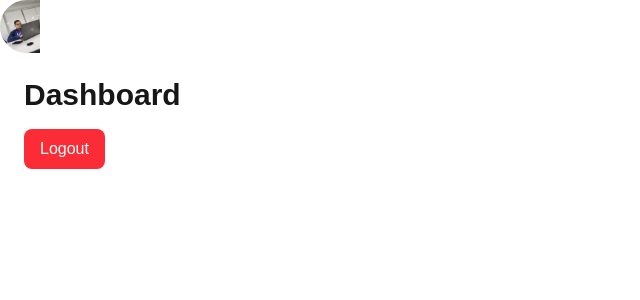
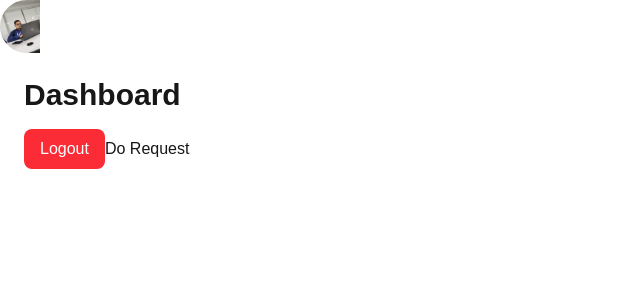
Before and after one commit to vedamanikanta2023/repair-frontend, a Next.js app: page /dashboard in a window 1280 px wide. Shown: the top 300 px of the page, without its empty margins (0-640 px from the left). Built offline with nearby package versions, Linux system fonts and the light colour scheme; no server answers; sample sign-in values are in the browser's storage.

Commit message:
Added context to the application

```diff
--- a/src/app/(protected)/dashboard/page.tsx
+++ b/src/app/(protected)/dashboard/page.tsx
@@ -1,8 +1,11 @@
 "use client";
 
+import { Test } from "@/app/components/test";
 import { useSession, signOut } from "next-auth/react";
 import { useRouter } from "next/navigation";
-import { useEffect } from "react";
+import { createContext, useEffect } from "react";
+
+export const UserContext: any = createContext(null);
 
 export default function Dashboard() {
   const { data: session, status } = useSession();
@@ -17,6 +20,7 @@ export default function Dashboard() {
   if (status === "loading") return <p>Loading...</p>;
 
   return (
+    <UserContext.Provider value={session}>
       <div className="p-6">
         <h1 className="text-3xl font-bold">Dashboard</h1>
         {/* <p className="mt-2">Welcome, {session?.user?.username} 🎉</p> */}
@@ -26,6 +30,8 @@ export default function Dashboard() {
         >
           Logout
         </button>
+        <button>Do Request</button>
       </div>
+    </UserContext.Provider>
   );
 }
```
Lines whose indentation alone changed are shown as unchanged.
